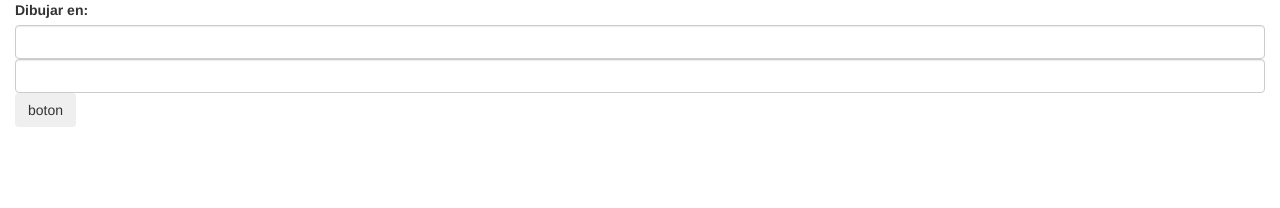
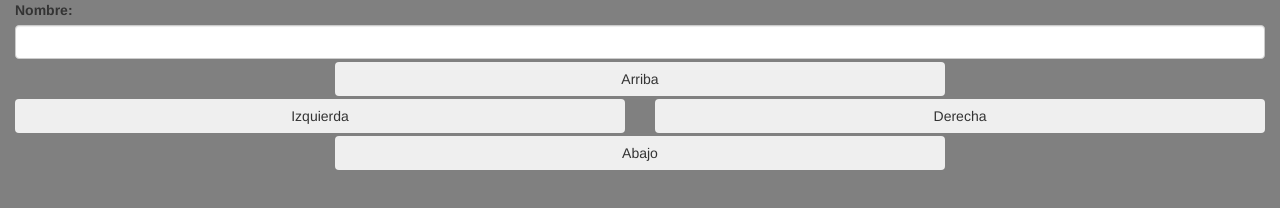
Before and after one commit to Makaan/Prototipo, a website: page control/control.html in a window 1280 px wide. Drawn offline with nearby package versions, Linux system fonts and the light colour scheme; no server answers.

Commit message:
armados botones, no funcionan todavia

```diff
--- a/control/control.html
+++ b/control/control.html
@@ -6,19 +6,37 @@
 		<meta name="viewport" content="width=device-width, initial-scale=1">
 
 		<link rel="stylesheet" href="/dependencias/3.3.7/css/bootstrap.min.css">
+		<link rel="stylesheet" href="controlStyle.css">
 
 		<script src="/socket.io/socket.io.js"></script>
 		<script src="/dependencias/jquery-3.1.1.min.js"></script>
 		<script src="clientControlScript.js"></script>
   </head>
   <body class="container-fluid">
+		<!-- Informacion del jugador -->
 		<div class="row">
-			<div class="col-xs-12">
-				<label for="nombre">Dibujar en:</label>
-				<input type="text" class="form-control" id="x"/>
-				<input type="text" class="form-control" id="y"/>
-				<button id="boton" class="btn btn-standard">boton</button>
-				<div id="status"></div>
+			<div class="columna col-xs-12">
+				<label for="nombre">Nombre:</label>
+				<input type="text" class="form-control" id="nombre"/>
+			</div>
+		</div>
+		<!-- Botones -->
+		<div class="row">
+			<div class="columna col-xs-6 col-xs-offset-3">
+				<button id="botonArriba" class="btn btn-standard btn-block">Arriba</button>
+			</div>
+		</div>
+		<div class="row">
+			<div class="columna col-xs-6">
+				<button id="botonIzquierda" class="btn btn-standard btn-block">Izquierda</button>
+			</div>
+			<div class="columna col-xs-6">
+				<button id="botonDerecha" class="btn btn-standard btn-block">Derecha</button>
+			</div>
+		</div>
+		<div class="row">
+			<div class="columna col-xs-6 col-xs-offset-3">
+				<button id="botonAbajo" class="btn btn-standard btn-block">Abajo</button>
 			</div>
 		</div>
   </body>
--- /dev/null
+++ b/control/controlStyle.css
@@ -0,0 +1,7 @@
+body {
+  background: grey;
+}
+
+.columna {
+  margin-bottom: 3px;
+}
```
